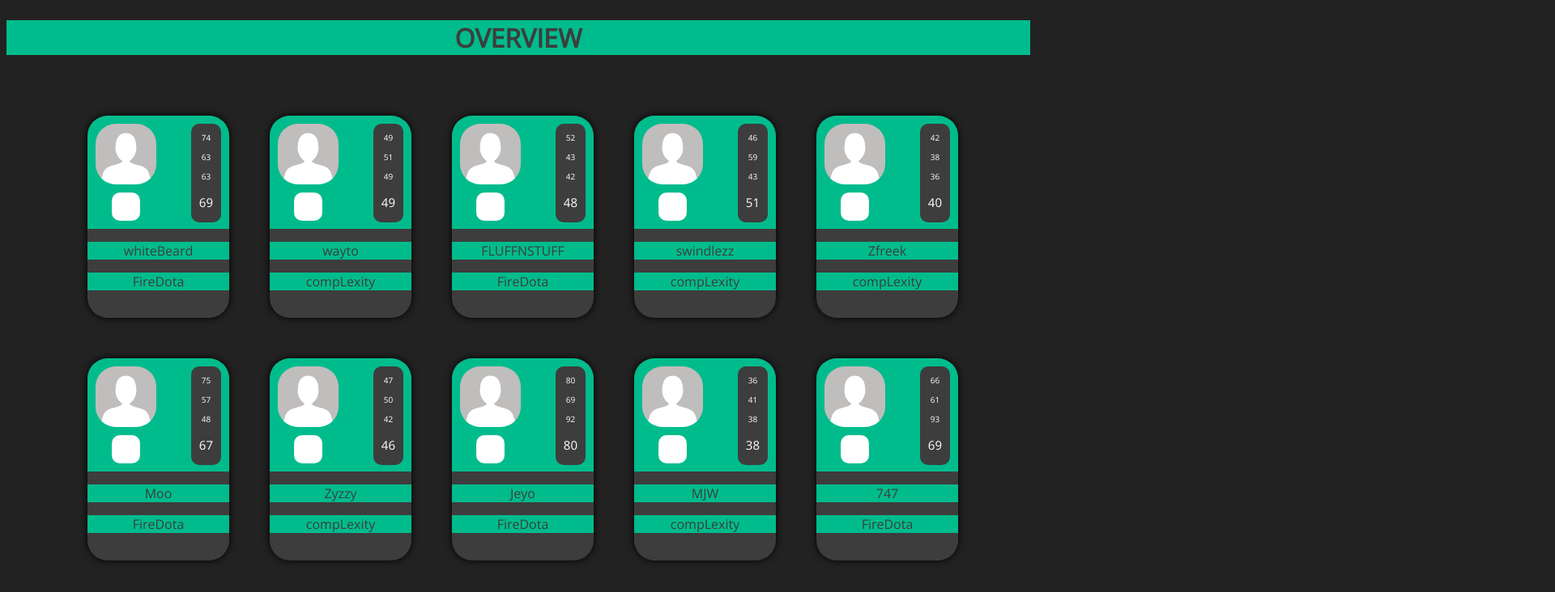
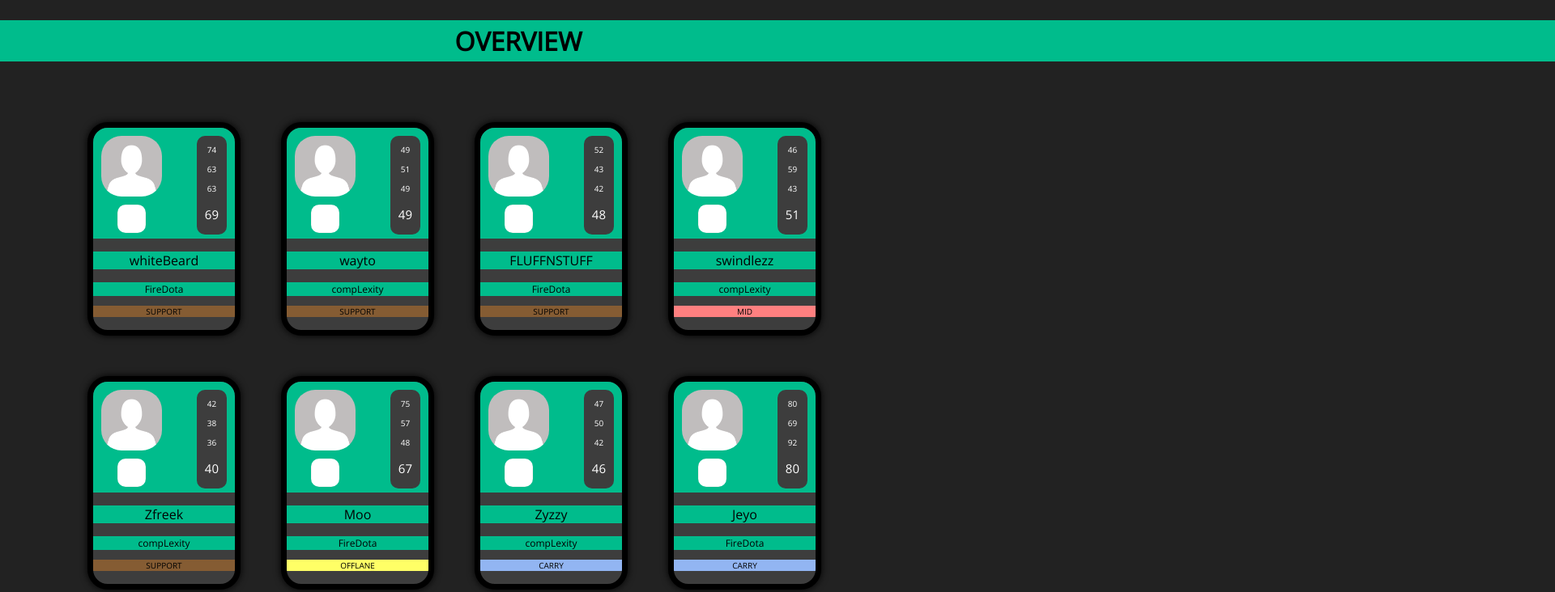
Before and after one commit to h0r5t/atrap, a plain HTML site: page web/index.html in a window 1280 px wide. Shown: the top 732 px of the page at 81% size, 1920 px wide, since content can reach past the window. Drawn offline with nearby package versions, Linux system fonts and the light colour scheme.

Commit message:
improved overview page

```diff
--- a/web/css/styles.css
+++ b/web/css/styles.css
@@ -1,7 +1,8 @@
 body {
   font-family: "Open Sans", serif;
   background-color: #222;
-  color: #3D3D3D;
+  color: #000000;
+  overflow-x: hidden;
 }
 
 a {
@@ -10,15 +11,26 @@ a {
 
 .full-width-bar {
   text-align: center;
+  margin: 0 -9999rem;
+  padding: 0.25rem 9999rem;
   margin-top: 25px;
   margin-bottom: 50px;
   background-color: #00BC8C;
+}
+
+
+.player-section {
+  display: block;
+  margin-left: 75px;
+  margin-right: auto;
 }
 
 .box {
   display: block;
   overflow: auto;
   border-radius: 25px;
+  border-style: solid;
+  border-width: 7px;
   width: 175px;
   height: 250px;
   margin-right: 25px;
@@ -27,19 +39,25 @@ a {
   margin-top: 25px;
   float: left;
   background-color: #3D3D3D;
-  box-shadow: 0 0 10px #000;
+  box-shadow: 0 0 10px black;
   cursor: pointer;
 }
 
-.player-section {
-  display: block;
-  margin-left: 75px;
-  margin-right: auto;
+.info-line-name {
+  text-align: center;
+  background-color: #00BC8C;
 }
 
-.info-line {
+.info-line-team {
   text-align: center;
+  font-size: 12;
   background-color: #00BC8C;
+}
+
+.info-line-pos {
+  text-align: center;
+  font-size: 10;
+  color: black;
 }
 
 .top-of-box {
@@ -61,6 +79,7 @@ a {
   margin-right: 10px;
   margin-top: 10px;
   padding-left: 10px;
+  margin-bottom: 5px;
   padding-right: 10px;
   border-radius: 10px;
   background: #3D3D3D;
@@ -96,5 +115,5 @@ a {
   width: 35px;
   height: 35px;
   margin-left: 30px;
-  margin-bottom: 10px;
+  margin-bottom: 5px;
 }
--- a/web/js/controllers.js
+++ b/web/js/controllers.js
@@ -6,6 +6,12 @@ atrapControllers.controller('LiveOverviewCtrl', ['$scope', '$location', 'AllPlay
     $scope.playerData = {};
     $scope.getPlayerUrl = function(playerID) {
         return $location.absUrl() + '/players/' + String(playerID);
+    };
+    $scope.getPosStyle = function(playerPos) {
+        if (playerPos == "carry") return "#92B5F2";
+        else if (playerPos == "mid") return "#FF8080";
+        else if (playerPos == "offlane") return "#FFFF66";
+        else if (playerPos == "support") return "#855C33";
     };
     $scope.playerIDs = AllPlayers.get(function (player_list) {
       for (var i = 0; i < player_list.all_players.length; i++) {
--- a/web/partials/live-overview.html
+++ b/web/partials/live-overview.html
@@ -2,7 +2,7 @@
 <h1 class="full-width-bar pullDown">OVERVIEW</h1>
 <div ng-repeat="(playerID, playerInfo) in playerData" class="player-section">
   <a ng-href="{{getPlayerUrl(playerID)}}">
-    <div class="box SlideRight" appClickToggle>
+    <div class="box slideRight" appClickToggle>
       <div class="top-of-box">
         <div class="images">
           <img src="img/players/generic.png" class="player-img">
@@ -15,8 +15,9 @@
           <p class="rating-line-total">{{playerInfo.average_total_rating | num}}</p>
         </div>
       </div>
-      <p class="info-line">{{playerInfo.player_name}}</p>
-      <p class="info-line">{{playerInfo.team_name}}</p>
+      <p class="info-line-name">{{playerInfo.player_name}}</p>
+      <p class="info-line-team">{{playerInfo.team_name}}</p>
+      <p class="info-line-pos" ng-style="{'background-color': getPosStyle(playerInfo.player_position)}">{{playerInfo.player_position | uppercase}}</p>
     </div>
   </a>
 </div>
```
